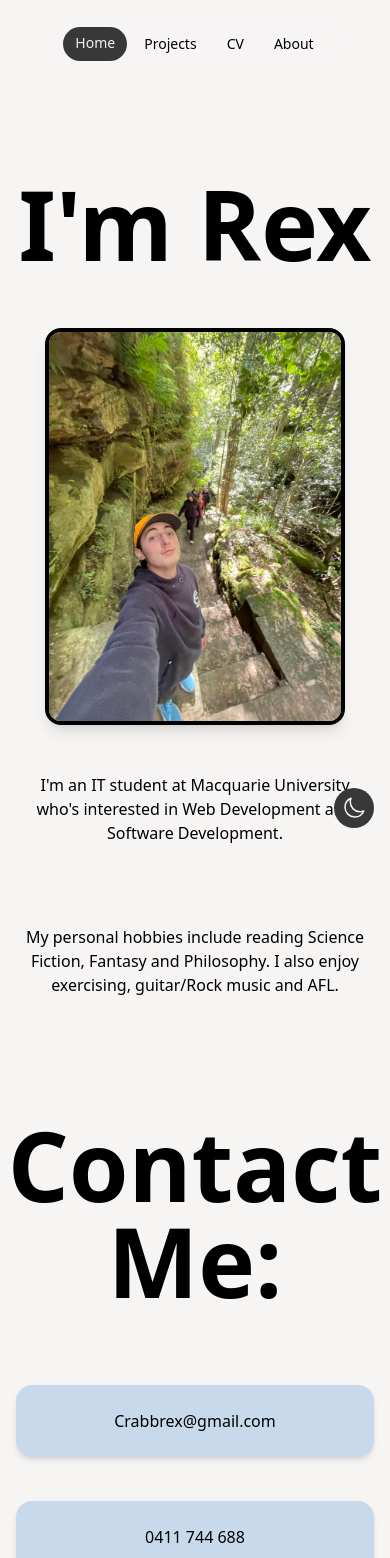
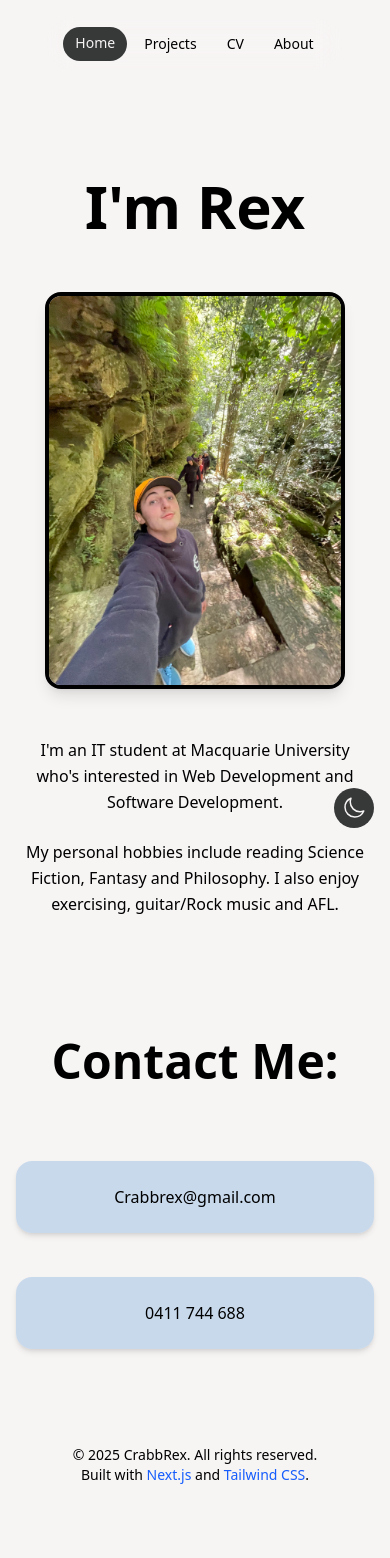
Before and after one commit to CrabbRex/my-cv-site, a Next.js app: page /about in a window 390 px wide. Shown: the top 1558 px of the page. After the commit the page ends 1501 px from the top, so only its background shows below. Built offline with nearby package versions, Linux system fonts and the light colour scheme.

Commit message:
Fix layout/styling of about page.

```diff
--- a/src/app/about/page.tsx
+++ b/src/app/about/page.tsx
@@ -4,8 +4,8 @@ import Image from 'next/image'
 
 const about = () => {
   return (
-    <main >
-      <h1 className="text-8xl pt-44 font-bold mb-4 justify-center text-center">I'm Rex</h1>
+    <main>
+      <h1 className="text-6xl md:text-8xl pt-44 font-bold mb-4 justify-center text-center">I'm Rex</h1>
 
       <section className="pt-10 px-6 flex flex-col md:flex-row gap-12 text-center items-center justify-center md:text-left">
         {/* Left */}
@@ -15,21 +15,21 @@ const about = () => {
             alt="Rex Crabb"
             width={300}
             height={450}
-            className="rounded-2xl shadow-lg border-4 border-[var(--color-foreground)] object-cover"
+            className="rounded-2xl shadow-lg border-4 border-[var(--color-foreground)] object-cover transform transition-transform duration-300 hover:scale-105"
             priority
           />
         </div>
         {/* Right */}
-        <div>
-          <p className="max-w-xl">I'm an IT student at Macquarie University who's interested in Web Development and Software Development.</p>
-          <p className="pt-20 max-w-xl">My personal hobbies include reading Science Fiction, Fantasy and Philosophy. I also enjoy exercising, guitar/Rock music and AFL.</p>
+        <div className="text-center md:text-left space-y-6 max-w-lg">
+          <p className="text-ld md:text-xl text-[var(--color-foreground)] leading-relaxed">I'm an IT student at Macquarie University who's interested in Web Development and Software Development.</p>
+          <p className="text-ld md:text-xl text-[var(--color-foreground)] leading-relaxed">My personal hobbies include reading Science Fiction, Fantasy and Philosophy. I also enjoy exercising, guitar/Rock music and AFL.</p>
         </div>
       </section>
 
-      <h1 className="text-8xl pt-30 font-bold mb-4 justify-center text-center">Contact Me:</h1>
+      <h1 className="text-5xl pt-30 font-bold mb-4 justify-center text-center">Contact Me:</h1>
       <section className="max-w-2xl mx-auto grid grid-cols-1 md:grid-cols-2 gap-6 items-center text-center pb-20 pt-10 px-4">
         <div className="bg-[var(--color-pad)] hover:bg-[var(--color-pad-hover)] rounded-2xl shadow-md hover:shadow-lg transition duration-300 p-6 mt-5 flex flex-col justify-between">
-          <h2><a href="mailto:Crabbrex@gmail.com" className="hover:cursor-pointer">Crabbrex@gmail.com</a></h2>
+          <h2><a href="mailto:Crabbrex@gmail.com" className="hover:cursor-pointer hover:underline">Crabbrex@gmail.com</a></h2>
         </div>
         <div className="bg-[var(--color-pad)] hover:bg-[var(--color-pad-hover)] rounded-2xl shadow-md hover:shadow-lg transition duration-300 p-6 mt-5 flex flex-col justify-between">
           <h2>0411 744 688</h2>
```
